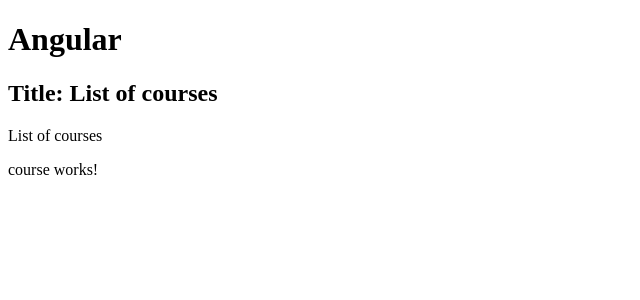
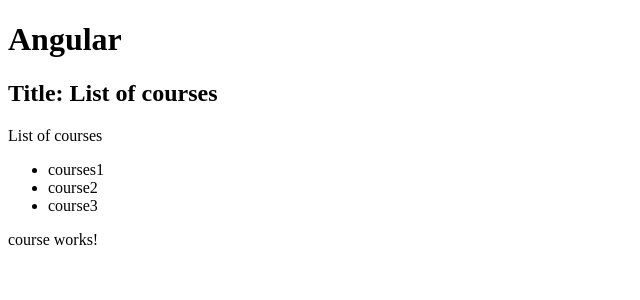
Before and after one commit to GovindCodes/Hola-AngularJS, an Angular app: page / in a window 1280 px wide. Shown: the top 300 px of the page, without its empty margins (0-640 px from the left). Built offline with nearby package versions, Linux system fonts and the light colour scheme.

Commit message:
Directive Added

```diff
--- a/src/app/courses.component.ts
+++ b/src/app/courses.component.ts
@@ -3,11 +3,21 @@
 
 @Component({
     selector: 'courses',
-    template: '<h2>{{"Title: "+title}}</h2><p>{{getTitle()}}</p>'
+    template: `
+    <h2>{{"Title: "+title}}</h2>
+    <p>{{getTitle()}}</p>
+    <ul>
+        <li *ngFor="let course of courses">
+            {{course}}
+        </li>
+    </ul>
+    `
 })
 export class CoursesComponent{
 title= 'List of courses';
 getTitle(){
     return this.title;
 }
+courses = ["courses1", "course2", "course3"];
+
 }
```
